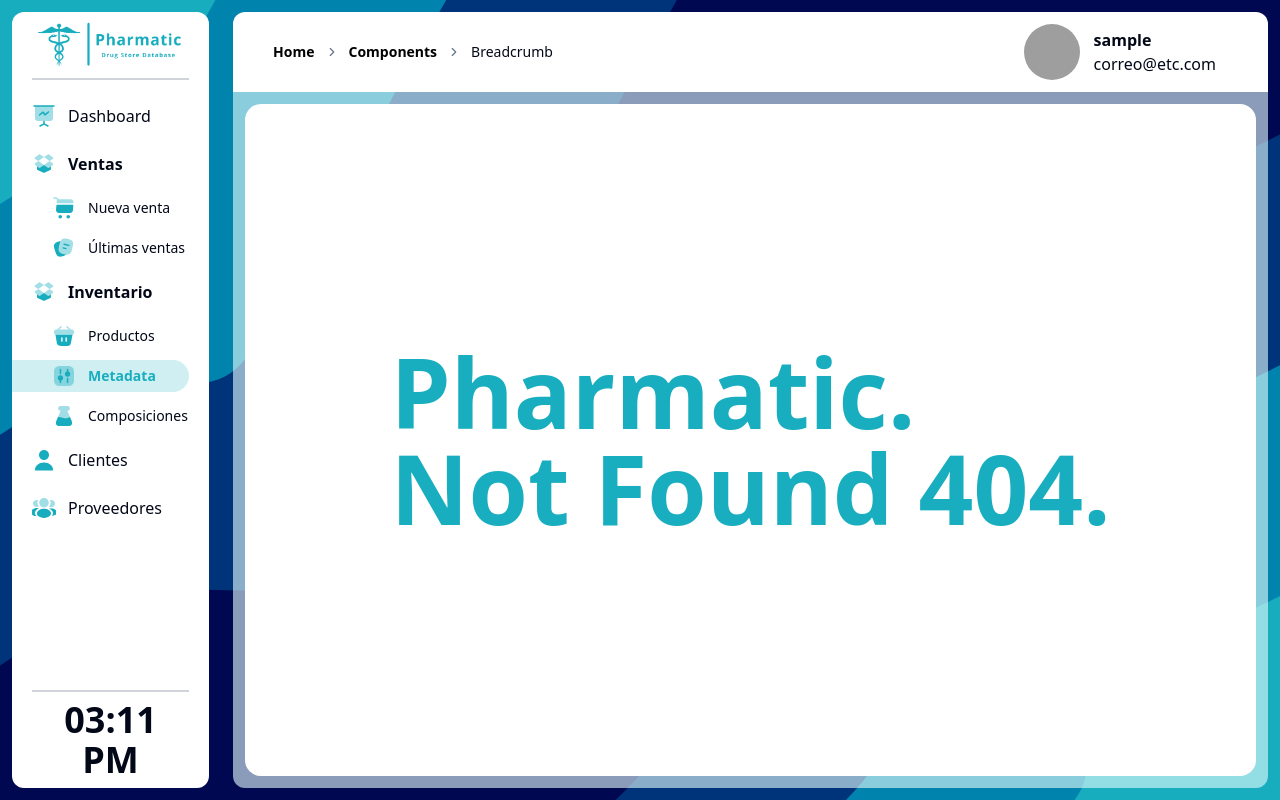
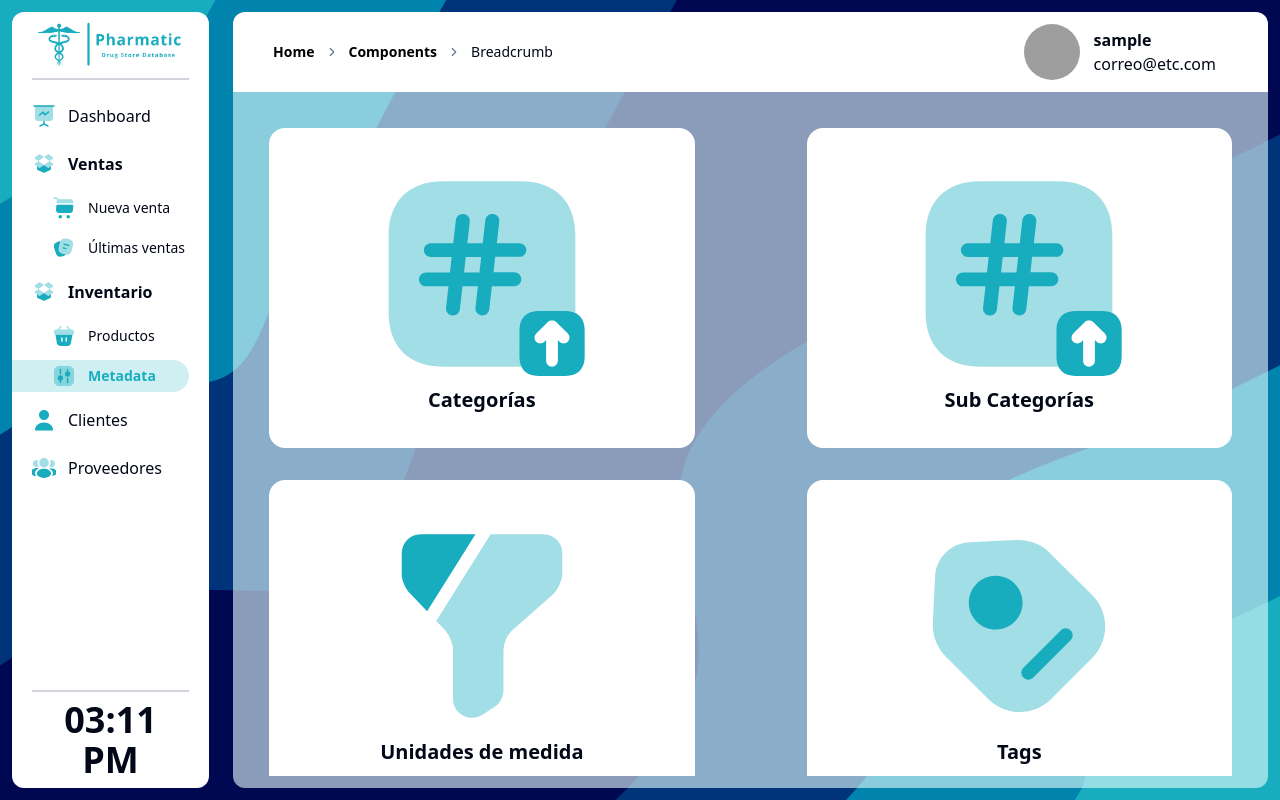
Before and after one commit to HKM-UNI/Pharmatic-React, a React (Vite) app: page /metadata in a window 1280 px wide. Before the commit this address had no page. Built offline with nearby package versions, Linux system fonts and the light colour scheme; sample sign-in values are in the browser's storage; grey boxes are pictures that could not be loaded.

Commit message:
metadata page, styling

```diff
--- /dev/null
+++ b/src/components/ui/dialog.jsx
@@ -0,0 +1,96 @@
+"use client"
+
+import * as React from "react"
+import * as DialogPrimitive from "@radix-ui/react-dialog"
+import { X } from "lucide-react"
+
+import { cn } from "@/lib/utils"
+
+const Dialog = DialogPrimitive.Root
+
+const DialogTrigger = DialogPrimitive.Trigger
+
+const DialogPortal = DialogPrimitive.Portal
+
+const DialogClose = DialogPrimitive.Close
+
+const DialogOverlay = React.forwardRef(({ className, ...props }, ref) => (
+  <DialogPrimitive.Overlay
+    ref={ref}
+    className={cn(
+      "fixed inset-0 z-50 bg-black/80  data-[state=open]:animate-in data-[state=closed]:animate-out data-[state=closed]:fade-out-0 data-[state=open]:fade-in-0",
+      className
+    )}
+    {...props} />
+))
+DialogOverlay.displayName = DialogPrimitive.Overlay.displayName
+
+const DialogContent = React.forwardRef(({ className, children, ...props }, ref) => (
+  <DialogPortal>
+    <DialogOverlay />
+    <DialogPrimitive.Content
+      ref={ref}
+      className={cn(
+        "fixed left-[50%] top-[50%] z-50 grid w-full max-w-lg translate-x-[-50%] translate-y-[-50%] gap-4 border bg-background p-6 shadow-lg duration-200 data-[state=open]:animate-in data-[state=closed]:animate-out data-[state=closed]:fade-out-0 data-[state=open]:fade-in-0 data-[state=closed]:zoom-out-95 data-[state=open]:zoom-in-95 data-[state=closed]:slide-out-to-left-1/2 data-[state=closed]:slide-out-to-top-[48%] data-[state=open]:slide-in-from-left-1/2 data-[state=open]:slide-in-from-top-[48%] sm:rounded-lg",
+        className
+      )}
+      {...props}>
+      {children}
+      <DialogPrimitive.Close
+        className="absolute right-4 top-4 rounded-sm opacity-70 ring-offset-background transition-opacity hover:opacity-100 focus:outline-none focus:ring-2 focus:ring-ring focus:ring-offset-2 disabled:pointer-events-none data-[state=open]:bg-accent data-[state=open]:text-muted-foreground">
+        <X className="h-4 w-4" />
+        <span className="sr-only">Close</span>
+      </DialogPrimitive.Close>
+    </DialogPrimitive.Content>
+  </DialogPortal>
+))
+DialogContent.displayName = DialogPrimitive.Content.displayName
+
+const DialogHeader = ({
+  className,
+  ...props
+}) => (
+  <div
+    className={cn("flex flex-col space-y-1.5 text-center sm:text-left", className)}
+    {...props} />
+)
+DialogHeader.displayName = "DialogHeader"
+
+const DialogFooter = ({
+  className,
+  ...props
+}) => (
+  <div
+    className={cn("flex flex-col-reverse sm:flex-row sm:justify-end sm:space-x-2", className)}
+    {...props} />
+)
+DialogFooter.displayName = "DialogFooter"
+
+const DialogTitle = React.forwardRef(({ className, ...props }, ref) => (
+  <DialogPrimitive.Title
+    ref={ref}
+    className={cn("text-lg font-semibold leading-none tracking-tight", className)}
+    {...props} />
+))
+DialogTitle.displayName = DialogPrimitive.Title.displayName
+
+const DialogDescription = React.forwardRef(({ className, ...props }, ref) => (
+  <DialogPrimitive.Description
+    ref={ref}
+    className={cn("text-sm text-muted-foreground", className)}
+    {...props} />
+))
+DialogDescription.displayName = DialogPrimitive.Description.displayName
+
+export {
+  Dialog,
+  DialogPortal,
+  DialogOverlay,
+  DialogClose,
+  DialogTrigger,
+  DialogContent,
+  DialogHeader,
+  DialogFooter,
+  DialogTitle,
+  DialogDescription,
+}
--- a/src/pages/LoadingPanel.jsx
+++ b/src/pages/LoadingPanel.jsx
@@ -1,7 +1,11 @@
 import { Skeleton } from "@/components/ui/skeleton";
 
 function LoadingPanel() {
-  return <Skeleton className="h-full w-full rounded-2xl" />;
+  return (
+    <div className="flex h-full w-full items-center justify-center">
+      <Skeleton className="h-[95%] w-[95%] rounded-2xl" />
+    </div>
+  );
 }
 
 export default LoadingPanel;
--- /dev/null
+++ b/src/pages/Metadata.jsx
@@ -0,0 +1,46 @@
+import {
+  EditIcon,
+  FilterIcon,
+  HashtagDownIcon,
+  MilkIcon,
+  Tag2Icon,
+} from "@/icons";
+
+function Metadata() {
+  return (
+    <div className="grid h-full w-full gap-x-28 gap-y-8 overflow-auto rounded-2xl p-6 sm:grid-cols-2 2xl:grid-cols-3">
+      <MetaDataCard
+        icon={<HashtagDownIcon className="h-56 w-56" />}
+        text="Categorías"
+      />
+      <MetaDataCard
+        icon={<HashtagDownIcon className="h-56 w-56" />}
+        text="Sub Categorías"
+      />
+      <MetaDataCard
+        icon={<FilterIcon className="h-56 w-56" />}
+        text="Unidades de medida"
+      />
+      <MetaDataCard icon={<Tag2Icon className="h-56 w-56" />} text="Tags" />
+      <MetaDataCard
+        icon={<MilkIcon className="h-56 w-56" />}
+        text="Vía de administración"
+      />
+      <MetaDataCard
+        icon={<EditIcon className="h-56 w-56" />}
+        text="Tipo de dósis"
+      />
+    </div>
+  );
+}
+
+function MetaDataCard({ icon, text }) {
+  return (
+    <div className="flex h-80 w-full cursor-pointer flex-col items-center justify-center rounded-2xl bg-white transition delay-150 ease-in-out hover:-translate-y-1 hover:scale-110 hover:drop-shadow-2xl">
+      {icon}
+      <p className="text-xl font-semibold">{text}</p>
+    </div>
+  );
+}
+
+export default Metadata;
--- a/src/router/AppRouter.jsx
+++ b/src/router/AppRouter.jsx
@@ -10,6 +10,7 @@
 import PrivateRoute from "./PrivateRoute";
 import PublicRoute from "./PublicRoute";
 import Products from "@/pages/Products";
+import Metadata from "@/pages/Metadata";
 
 export function AppRouter() {
   return (
@@ -46,8 +47,7 @@
     {CustomerRoutes()}
     {ProviderRoutes()}
     {ProductRoutes()}
-    <Route path="metadata" element={<NotFound />} />
-    <Route path="composiciones" element={<NotFound />} />
+    {MetaDataRoutes()}
     <Route path="*" element={<NotFound />} />
   </>
 );
@@ -81,4 +81,15 @@
   </>
 );
 
+const MetaDataRoutes = () => (
+  <>
+    <Route path="metadata" element={<Metadata />} />
+    <Route path="metadata/categorias" element={<NotFound />} />
+    <Route path="metadata/unidades" element={<NotFound />} />
+    <Route path="metadata/tags" element={<NotFound />} />
+    <Route path="metadata/vias" element={<NotFound />} />
+    <Route path="metadata/tipo" element={<NotFound />} />
+  </>
+);
+
 const ProductRoutes = () => <Route path="productos" element={<Products />} />;
--- a/src/shared/NavigationLinks.jsx
+++ b/src/shared/NavigationLinks.jsx
@@ -84,13 +84,6 @@
         <Setting3Icon className="mr-3 h-6 w-6" />
         Metadata
       </NavLink>
-      <NavLink
-        to="/composiciones"
-        className={({ isActive }) => getLinkStyle(isActive, true)}
-      >
-        <ChemicalGlassIcon className="mr-3 h-6 w-6" />
-        Composiciones
-      </NavLink>
 
       <NavLink
         to="/clientes"
```
